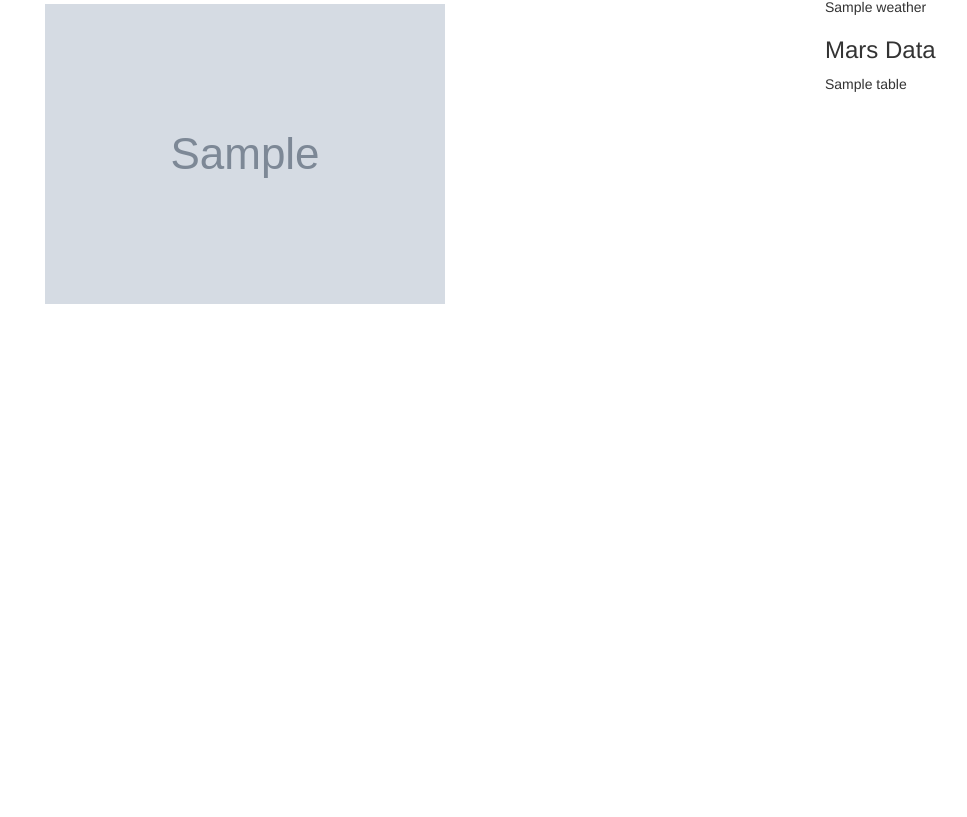
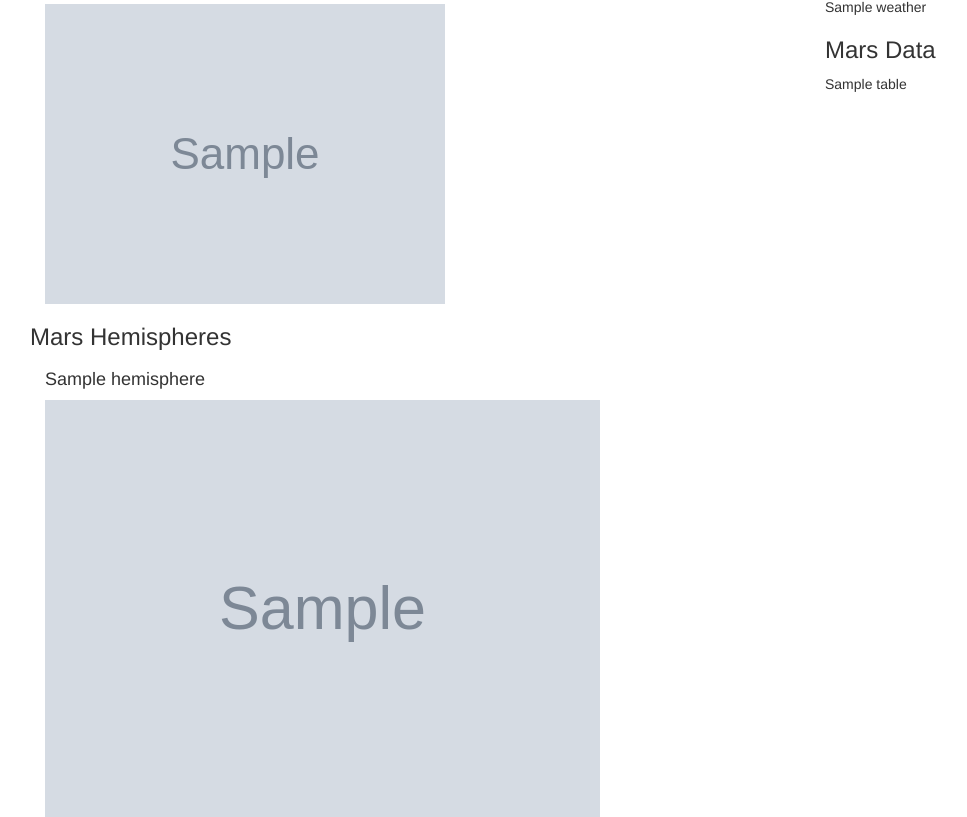
Before and after one commit to john-singson9/Mars_Scraping, a Flask app: page / in a window 1280 px wide. Shown: the part 468-1285 px from the top of the page, without its empty margins (25-992 px from the left). Before the commit the page ends 772 px from the top, so only its background shows below. Run offline with Flask 2, Linux system fonts and the light colour scheme; grey boxes marked "Sample" are stand-in pictures; a database or web service that is not in the repository returns one stand-in record (values such as "Sample title"); parts of the project's set-up code (start-up, migrations or seed data) failed here and were passed over; some libraries are stand-ins or nearby versions.

Commit message:
index.html is done

```diff
--- a/scrape_mars.py
+++ b/scrape_mars.py
@@ -88,13 +88,13 @@ def scrape():
         except:
             print("This data is not added to the dictionary.  Title and link does not exist")
 
-    #Check Outputs
-    # print(news_title)
-    # print(news_p)
-    # print(featured_image_url)
-    # print(mars_weather)
-    # print(mars_table)
-    # print(hemisphere_image_urls)
+    # Check Outputs
+    print(news_title)
+    print(news_p)
+    print(featured_image_url)
+    print(mars_weather)
+    print(mars_table)
+    print(hemisphere_image_urls)
 
     #Append the final data
     final_data["latest_news"] = news_title
@@ -102,8 +102,10 @@ def scrape():
     final_data["image"] = featured_image_url
     final_data["weather"] = mars_weather
     final_data["table"] = mars_table
-    final_data["hemispheres_image_urls"] = hemisphere_image_urls
+    final_data["hemispheres"] = hemisphere_image_urls
 
     browser.quit()
 
     return final_data
+
+scrape()
--- a/templates/index.html
+++ b/templates/index.html
@@ -1,5 +1,5 @@
 <!DOCTYPE html>
-<html>
+<html lang="en">
 <head>
     <meta charset="utf-8" />
     <meta http-equiv="X-UA-Compatible" content="IE=edge">
@@ -43,6 +43,18 @@
             </div>
         </div>
 
+        <div class="row" id="mars-hemispheres">
+            <h3>Mars Hemispheres</h3>
+                {% for hemisphere in mars.hemispheres %}
+                        <div class="col-md-6">
+                            <h4>{{hemisphere.title}}</h4>
+                            <img class="img" src="{{hemisphere.img_url}}" width=100%>
+                        </div>
+                {% endfor %}
+            </div>
+
+        </div>
+
     </div>
 </body>
 </html>
```
Also changed, not shown: 1 other file.
